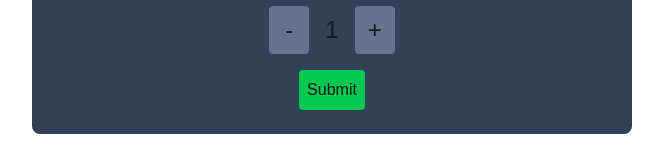
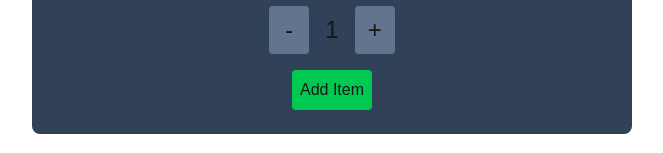
Before and after one commit to CodyLeblanc13/cprg306-assignments, a Next.js app: page /week-5 in a window 1280 px wide. Shown: the part 289-442 px from the top of the page, without its empty margins (308-971 px from the left). Built offline with nearby package versions, Linux system fonts and the light colour scheme.

Commit message:
Changed "Submit" button to "Add Item"

```diff
--- a/app/week-5/new-item.js
+++ b/app/week-5/new-item.js
@@ -102,7 +102,7 @@ export default function NewItem() {
           </button>
         </div>
         <button type="submit" className="bg-green-500 p-2 m-2 rounded text-1xl">
-          Submit
+          Add Item
         </button>
       </form>
     </div>
```
